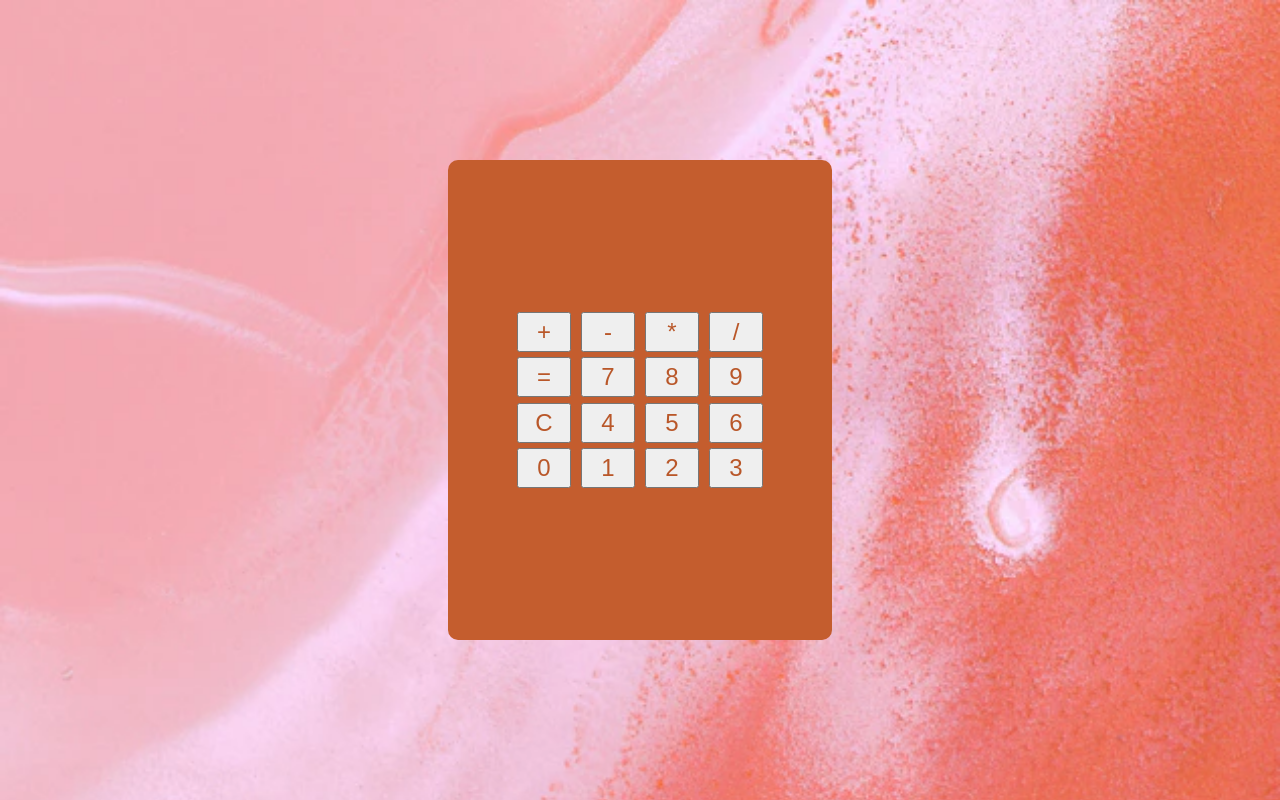
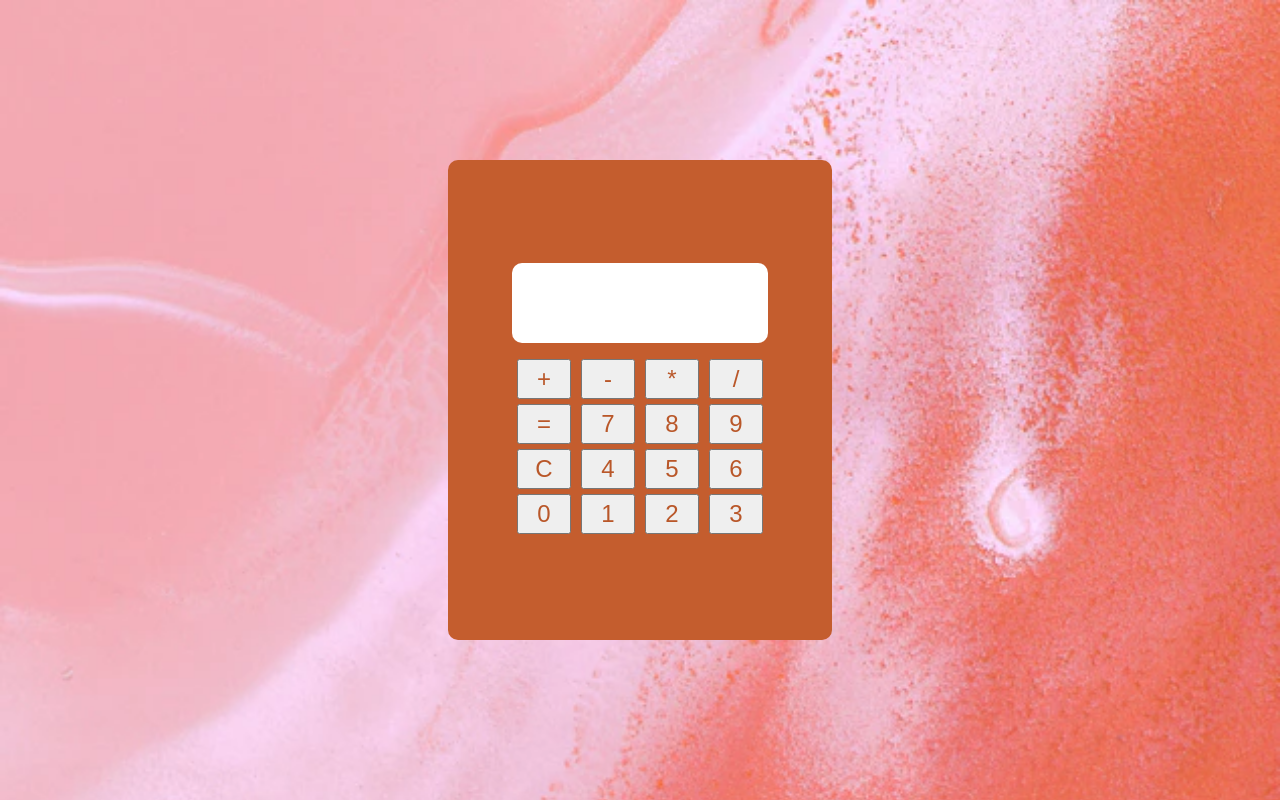
Before and after one commit to Zoe8888/js-calculator, a plain HTML site: page index.html in a window 1280 px wide. Drawn offline with Linux system fonts and the light colour scheme.

Commit message:
Update styles.css

```diff
--- a/styles.css
+++ b/styles.css
@@ -27,12 +27,18 @@ body {
   border-radius: 10px;
 }
 
-.screen {
+.display {
   width: 100%;
-  height: 20vh;
+  height: 10vh;
   margin-bottom: 5%;
   border-radius: 10px;
   font-size: 2rem;
+  background-color: white;
+}
+
+.current-num {
+  padding-top: 5%;
+  padding-left: 9%;
 }
 
 .row {
```
